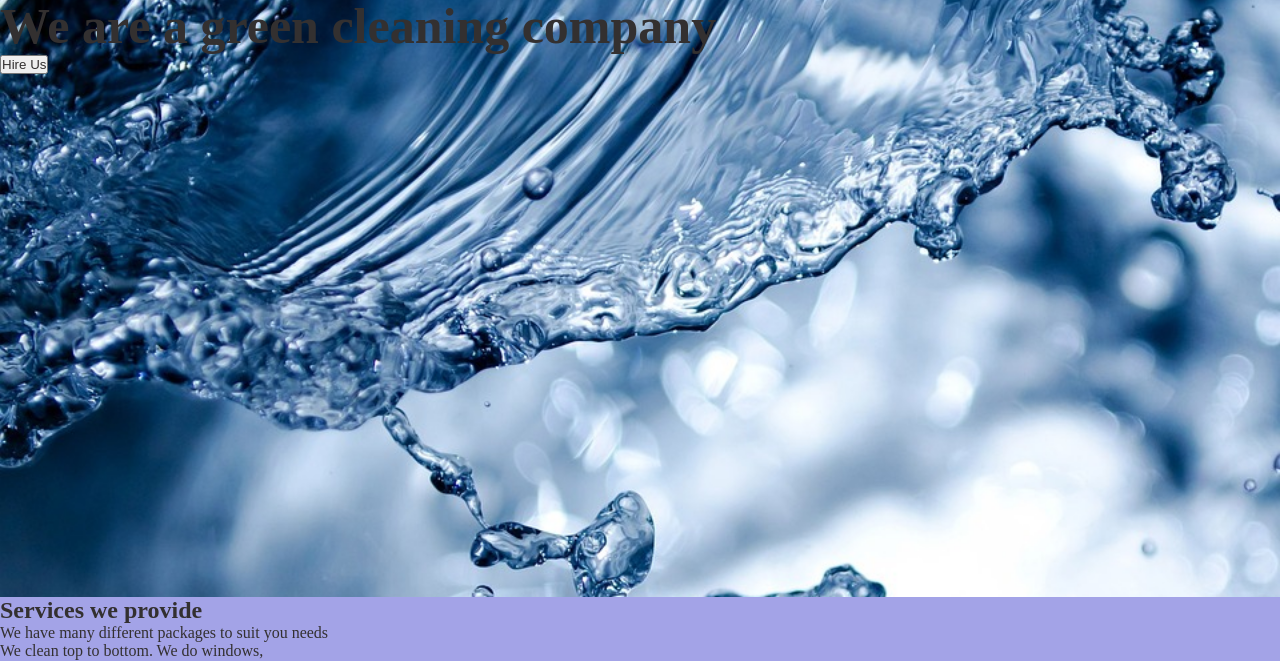
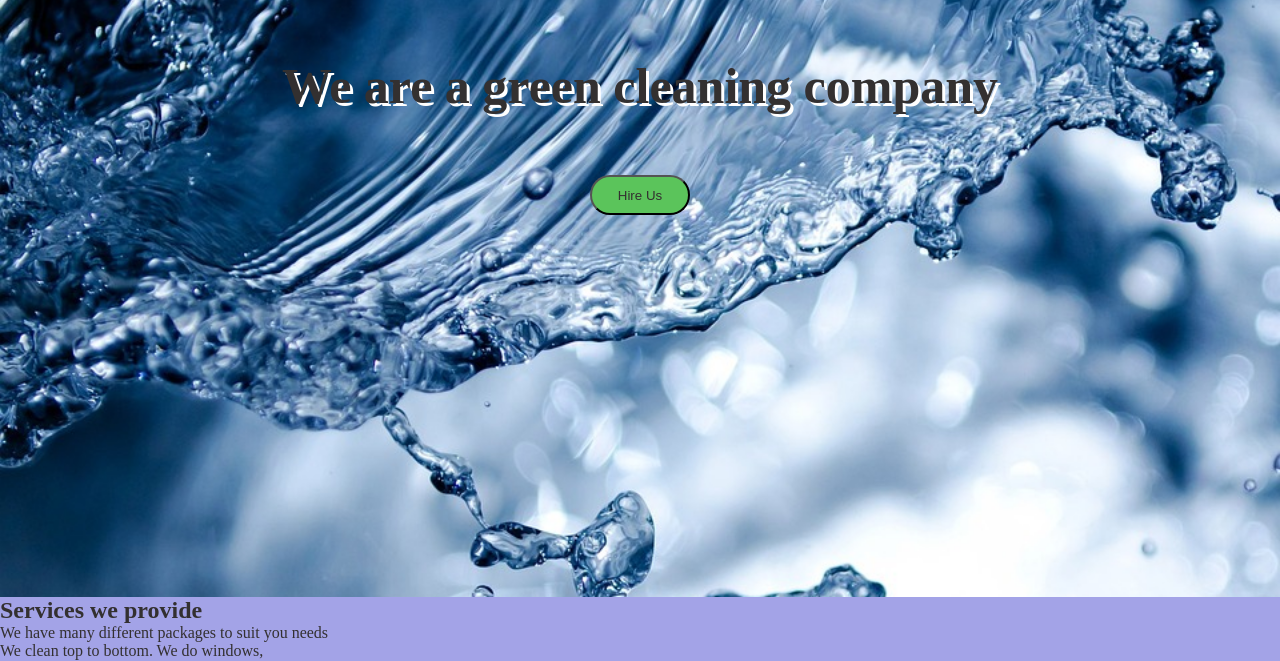
Before and after one commit to SLW1n1ng/service_site_css, a plain HTML site: page Jan3index.html in a window 1280 px wide. Shown: the part 137-798 px from the top of the page. Drawn offline with Linux system fonts and the light colour scheme.

Commit message:
branch to html main

```diff
--- a/Jan3index.html
+++ b/Jan3index.html
@@ -41,10 +41,12 @@
   </header>
 
   <main class="main-container">
+
     <div class="main-section-1">
       <h2 class="back-img-greeting">We are a green cleaning company</h2>
       <button class="hire-us-button">Hire Us</button>
     </div>
+
     <div class="main-intro">
       <h2 class="main-heading-1">Services we provide</h2>
       <p>
@@ -53,6 +55,7 @@
         floors and carpets
       </p>
     </div>
+
     <div>
       <h2>Images of the services we provide</h2>
       <img
@@ -71,8 +74,10 @@
         width="33%"
       />
     </div>
-    <h2>check out our videos of our cleaning services</h2>
+
+
     <div>
+      <h2>check out our videos of our cleaning services</h2>
       <video width="433" controls>
         <source src="Video_files/Scrub - 34822 (2).mp4" type="video/mp4" />
       </video>
--- a/index.css
+++ b/index.css
@@ -56,13 +56,27 @@
   background-image: url(./Cleaning_img/splashing-165192_960_720.jpg);
   height: 600px;
   background-size: cover;
-  position: relative;
+  display: flex;
+  flex-wrap: wrap;
+  flex-direction: column;
+  align-items: center;
 }
 .back-img-greeting {
+  /* background-color: aqua; */
   font-size: 50px;
-  /* font-style: ; */
+  text-shadow: 3px 3px white;,
+  text-align: center;
+  position: relative;
+  top: 10%;
 }
 .hire-us-button {
+  background-color: rgb(91, 196, 91);
+  display: inline-block;
+  position: relative;
+  top: 20%;
+  height: 40px;
+  width: 100px;
+  border-radius: 20px;
 }
 .main-heading-1 {
 }
```
